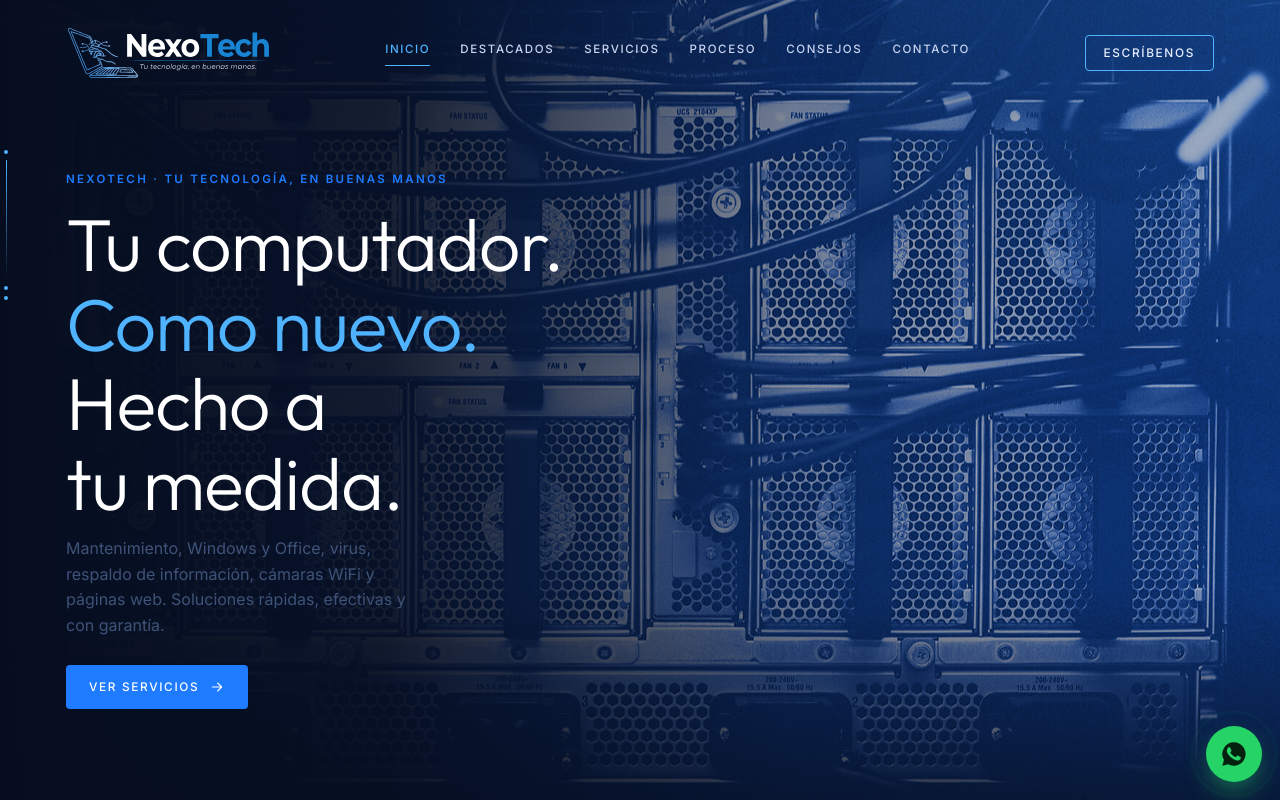
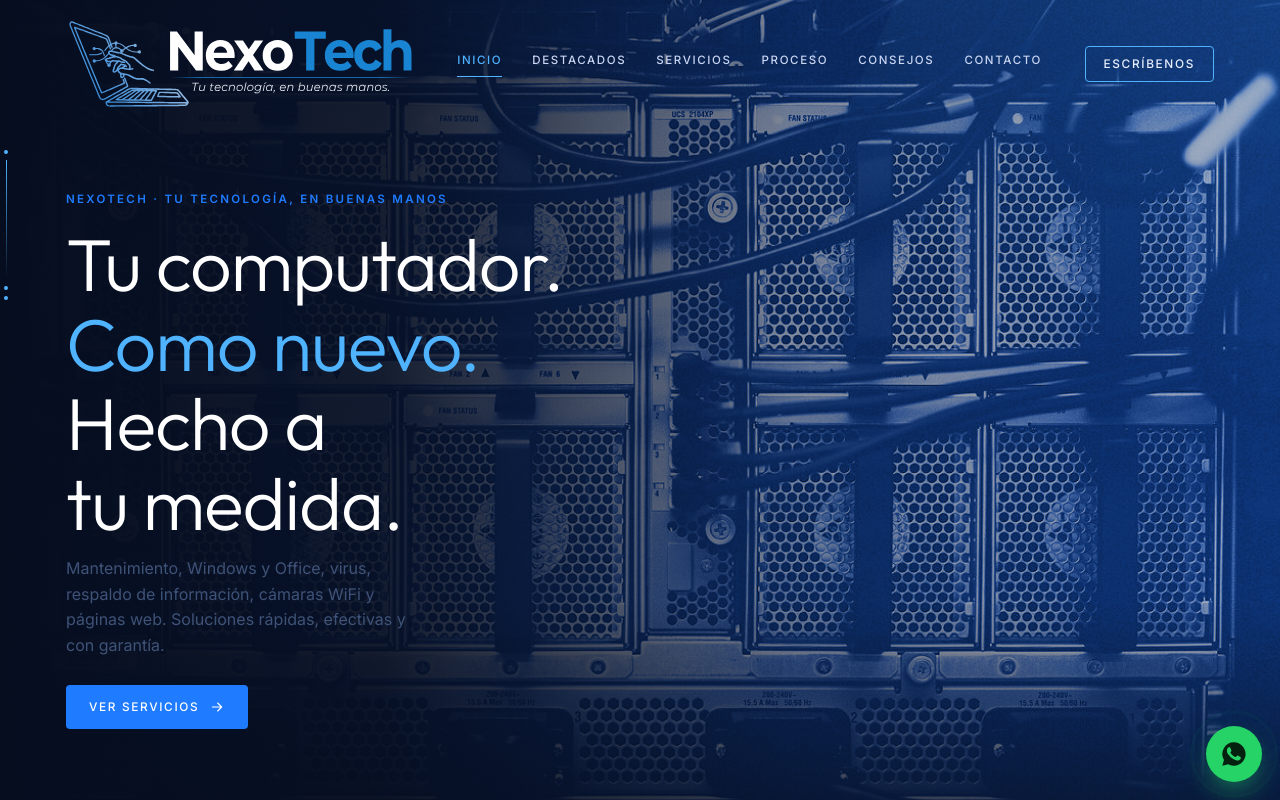
Before and after one commit to Miguediaz811/nexotik, a plain HTML site: page index.html in a window 1280 px wide. Shown: the top 800 px of the page. Drawn offline with Linux system fonts and the light colour scheme.

Commit message:
Logo más grande en el menú y el pie
Co-Authored-By: Claude Opus 5.5 <noreply@anthropic.com>

```diff
--- a/index.html
+++ b/index.html
@@ -50,7 +50,7 @@ p.sub{color:var(--muted);margin:14px 0 26px;max-width:34ch}
 
 /* nav */
 nav{position:absolute;left:0;right:0;top:env(safe-area-inset-top,0px);z-index:20;color:#e9efff}
-nav .wrap{display:flex;align-items:center;justify-content:space-between;gap:24px;padding-block:26px}
+nav .wrap{display:flex;align-items:center;justify-content:space-between;gap:24px;padding-block:18px}
 .logo{display:flex;align-items:center;gap:10px}
 .logo svg{width:34px;height:34px;color:var(--blue-2);animation:spin 12s linear infinite}
 .logo b{display:block;font-family:var(--display);font-weight:400;font-size:1.1rem;letter-spacing:.1em;line-height:1}
@@ -70,7 +70,7 @@ nav .wrap{display:flex;align-items:center;justify-content:space-between;gap:24px
 @media (max-width:900px){.menu{display:none}}
 
 /* hero */
-.hero{position:relative;overflow:hidden;padding-top:calc(170px + env(safe-area-inset-top,0px));padding-bottom:190px;margin-top:calc(-1 * env(safe-area-inset-top,0px));
+.hero{position:relative;overflow:hidden;padding-top:calc(190px + env(safe-area-inset-top,0px));padding-bottom:190px;margin-top:calc(-1 * env(safe-area-inset-top,0px));
   background:linear-gradient(115deg,transparent 52%,rgba(79,179,255,.08) 52%,rgba(79,179,255,.02) 70%,transparent 70%),radial-gradient(700px 480px at 76% 40%,#123d93 0,transparent 65%),var(--navy)}
 .hero::after{content:"";position:absolute;right:-8%;top:-10%;width:46%;height:70%;background:linear-gradient(200deg,rgba(79,179,255,.14),transparent 60%);transform:skewX(-24deg);pointer-events:none}
 .hero .wrap{position:relative;display:grid;grid-template-columns:.95fr 1.05fr;gap:30px;align-items:center;z-index:1}
@@ -203,9 +203,10 @@ section{padding-block:96px}
 .ct .num{font-family:var(--display);font-size:1.8rem;font-weight:300;color:#fff;user-select:all;letter-spacing:.02em}
 .copy{background:none;border:0;color:var(--blue-2);font:500 .7rem var(--body);letter-spacing:.14em;text-transform:uppercase;cursor:pointer;padding:0}
 .end .logo{margin-bottom:16px}
-.logo img{display:block;height:54px;width:auto}
-.end .logo img{height:88px}
-@media (max-width:600px){.logo img{height:40px}}
+.logo img{display:block;height:92px;width:auto;max-width:100%}
+.end .logo img{height:120px}
+@media (max-width:1100px){.logo img{height:76px}}
+@media (max-width:600px){.logo img{height:60px}}
 .end p{color:var(--muted-d);margin:0;max-width:34ch}
 .legal{border-top:1px solid var(--line);padding-block:20px;font-size:.74rem;color:var(--muted-d);display:flex;justify-content:space-between;gap:16px;flex-wrap:wrap}
 @media (max-width:900px){.end-grid{grid-template-columns:1fr}.end-grid>div+div{border-left:0;padding-left:0;border-top:1px solid var(--line);padding-top:30px}}
@@ -259,7 +260,7 @@ dialog[open]{animation:dlg .45s cubic-bezier(.2,.9,.25,1)}
 
 <nav>
   <div class="wrap">
-    <a class="logo" href="#inicio"><img src="img/nexotech-logo.svg" alt="NexoTech. Tu tecnología, en buenas manos." width="205" height="54"></a>
+    <a class="logo" href="#inicio"><img src="img/nexotech-logo.svg" alt="NexoTech. Tu tecnología, en buenas manos." width="349" height="92"></a>
     <div class="menu"><a class="on" href="#inicio">Inicio</a><a href="#destacados">Destacados</a><a href="#servicios">Servicios</a><a href="#proceso">Proceso</a><a href="#consejos">Consejos</a><a href="#contacto">Contacto</a></div>
     <div class="nav-r"><a class="btn" href="https://wa.me/573218757723" target="_blank" rel="noopener">Escríbenos</a></div>
   </div>
@@ -374,7 +375,7 @@ dialog[open]{animation:dlg .45s cubic-bezier(.2,.9,.25,1)}
         <div style="color:var(--muted-d);font-size:.85rem;padding-left:32px">Atención por WhatsApp. Cuéntanos qué necesitas y te respondemos.</div>
       </div>
       <div>
-        <div class="logo"><img src="img/nexotech-logo.svg" alt="NexoTech. Tu tecnología, en buenas manos." width="334" height="88"></div>
+        <div class="logo"><img src="img/nexotech-logo.svg" alt="NexoTech. Tu tecnología, en buenas manos." width="455" height="120"></div>
         <p>Servicio técnico de computadores, instalación de cámaras WiFi y desarrollo de páginas web.</p>
       </div>
     </div>
```
